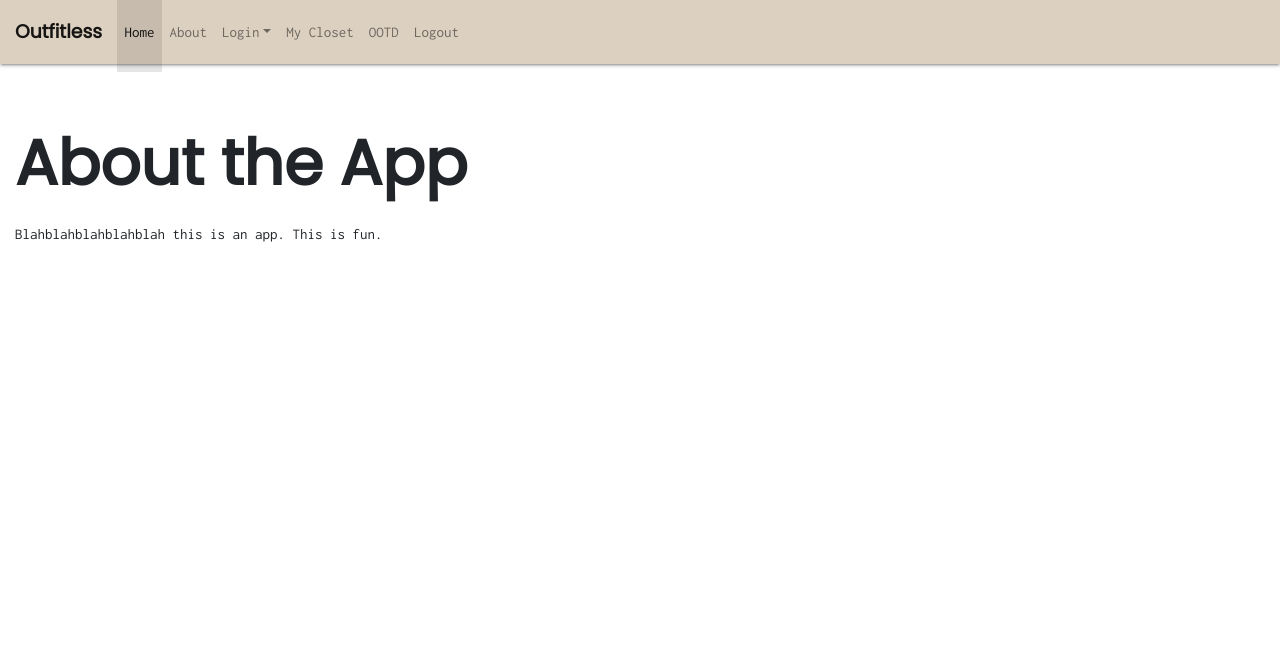
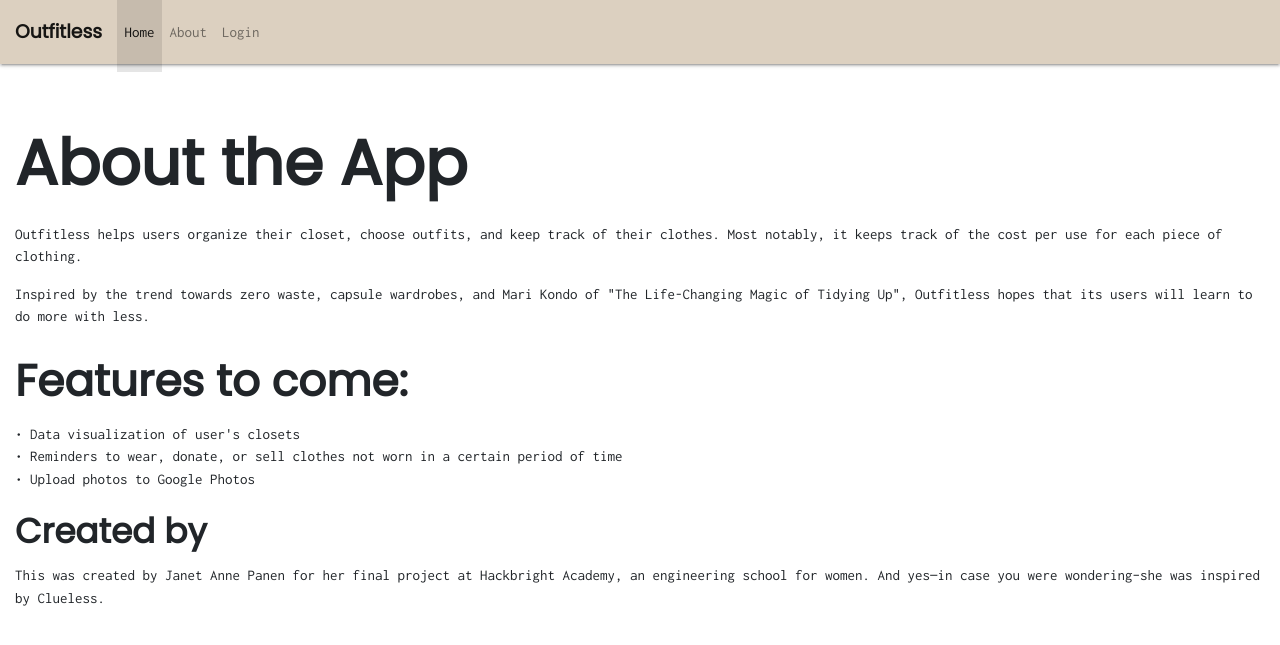
Before and after one commit to janetanne/outfitless, a Flask app: page /about in a window 1280 px wide. Shown: the top 645 px of the page. Run offline with Flask 2, Linux system fonts and the light colour scheme; some libraries are stand-ins or nearby versions.

Commit message:
Updated base.html navbar, added logout route, and added info to about page.

```diff
--- a/server.py
+++ b/server.py
@@ -91,6 +91,12 @@ def shows_homepage():
 def shows_aboutpage():
 
     return render_template('about.html')
+
+@app.route('/logout')
+@login_required
+def logs_out_user():
+    logout_user()
+    return redirect('/')
 
 @app.route('/login', methods=["GET"])
 def login():
--- a/static/css/outfitless.css
+++ b/static/css/outfitless.css
@@ -29,3 +29,7 @@ label {
     font-size: 1rem;
     font-weight: 700;
 }
+
+button {
+    font-family: 'Inconsolata', monospace;
+}
--- a/templates/about.html
+++ b/templates/about.html
@@ -4,7 +4,18 @@
 
 {% block content %}
 <br>
-<div class="container-fluid"><h1>About the App</h1>
-<p class="text-left">Blahblahblahblahblah this is an app. This is fun.</p></div>
+<div class="container-fluid">
+    <h1>About the App</h1>
+        <p class="text-left">Outfitless helps users organize their closet, choose outfits, and keep track of their clothes. Most notably, it keeps track of the cost per use for each piece of clothing.</p>
+        <p class="text-left">Inspired by the trend towards zero waste, capsule wardrobes, and Mari Kondo of "The Life-Changing Magic of Tidying Up", Outfitless hopes that its users will learn to do more with less.</p>
+    <h3>Features to come:</h3>
+        <ul>
+            <li>• Data visualization of user's closets</li>
+            <li>• Reminders to wear, donate, or sell clothes not worn in a certain period of time</li>
+            <li>• Upload photos to Google Photos</li>
+        </ul>
+    <h4>Created by</h4>
+        <p class="text-left">This was created by Janet Anne Panen for her final project at Hackbright Academy, an engineering school for women. And yes—in case you were wondering–she was inspired by Clueless.</p>
+</div>
 
 {% endblock %}
--- a/templates/base.html
+++ b/templates/base.html
@@ -16,29 +16,29 @@
             </button>
 
             <div class="collapse navbar-collapse" id="navbarSupportedContent">
-                <ul class="navbar-nav">
+                <ul class="navbar-nav mr-auto">
                     <li class="nav-item active">
                         <a class="nav-link" href="/">Home<span class="sr-only">(current)</span></a>
                     </li>
                     <li class="nav-item">
                         <a class="nav-link" href="/about">About</a>
                     </li>
-                    <li class="nav-item dropdown">
-                        <a class="nav-link dropdown-toggle" href="/login" id="navbarDropdown" role="button" data-toggle="dropdown" aria-haspopup="true" aria-expanded="false">Login</a>
-                        <div class="dropdown-menu" aria-labelledby="navbarDropdown">
-                            <a class="dropdown-item" href="/logout">Logout</a>
-                        </div>
+                {% if not current_user.is_authenticated %}
+                    <li class="nav-item">
+                        <a class="nav-link" href="/login">Login</a>
                     </li>
-                    <li class="nav-item">
-                        <a class="nav-link" href="/mycloset">My Closet</a>
-                    </li>
+                {% endif %}
+                </ul>
+                {% if current_user.is_authenticated %}
+                <ul class="nav navbar-nav ml-auto">
+                    <li class="nav-item"><a class="nav-link" href="/mycloset"><img src='{{ current_user.avatar }}?sz=20' width="20" height="20" alt="{{ current_user.name }}"> {{ current_user.name }}'s Closet</a></li>
                     <li class="nav-item">
                         <a class="nav-link" href="/ootd">OOTD</a>
                     </li>
-                    <li class="nav-item">
-                        <a class="nav-link ml-auto p-2" href="/logout">Logout</a>
+                    <li class="nav-item"><a class="nav-link" href="/logout">Logout</a>
                     </li>
                 </ul>
+                {% endif %}
             </div>
         </nav>
         {% with messages = get_flashed_messages() %}
--- a/templates/login.html
+++ b/templates/login.html
@@ -14,7 +14,7 @@
                 <a href="/authorize" style="text-transform:none">
                     <div class="left"><img width="20px" alt="Google &quot;G&quot; Logo" src="https://upload.wikimedia.org/wikipedia/commons/thumb/5/53/Google_%22G%22_Logo.svg/512px-Google_%22G%22_Logo.svg.png"/>
                     </div>
-                Log in with Google
+                    Log in with Google
                 </a>
                 </div>
             </div>
--- a/templates/mycloset.html
+++ b/templates/mycloset.html
@@ -18,11 +18,11 @@
         <fieldset><legend><b>Piece Details</b></legend>
             <label>DESCRIPTION:</label> {{ piece.desc }}
             <br>
+            <label>CURRENT COST PER USE:</label> {{ "$%.2f"|format(piece.cost_per_use) }}
+            <br>
             <label>CLOTHING TYPE:</label> {{ piece.clothing_type }}
             <br>
             <label>TIMES WORN:</label> {{ piece.times_worn }}
-            <br>
-            <label>CURRENT COST PER USE:</label> {{ piece.cost_per_use }}
             <br>
             <label>CATEGORIES:</label>
             {% for category in piece.categories %}
```
